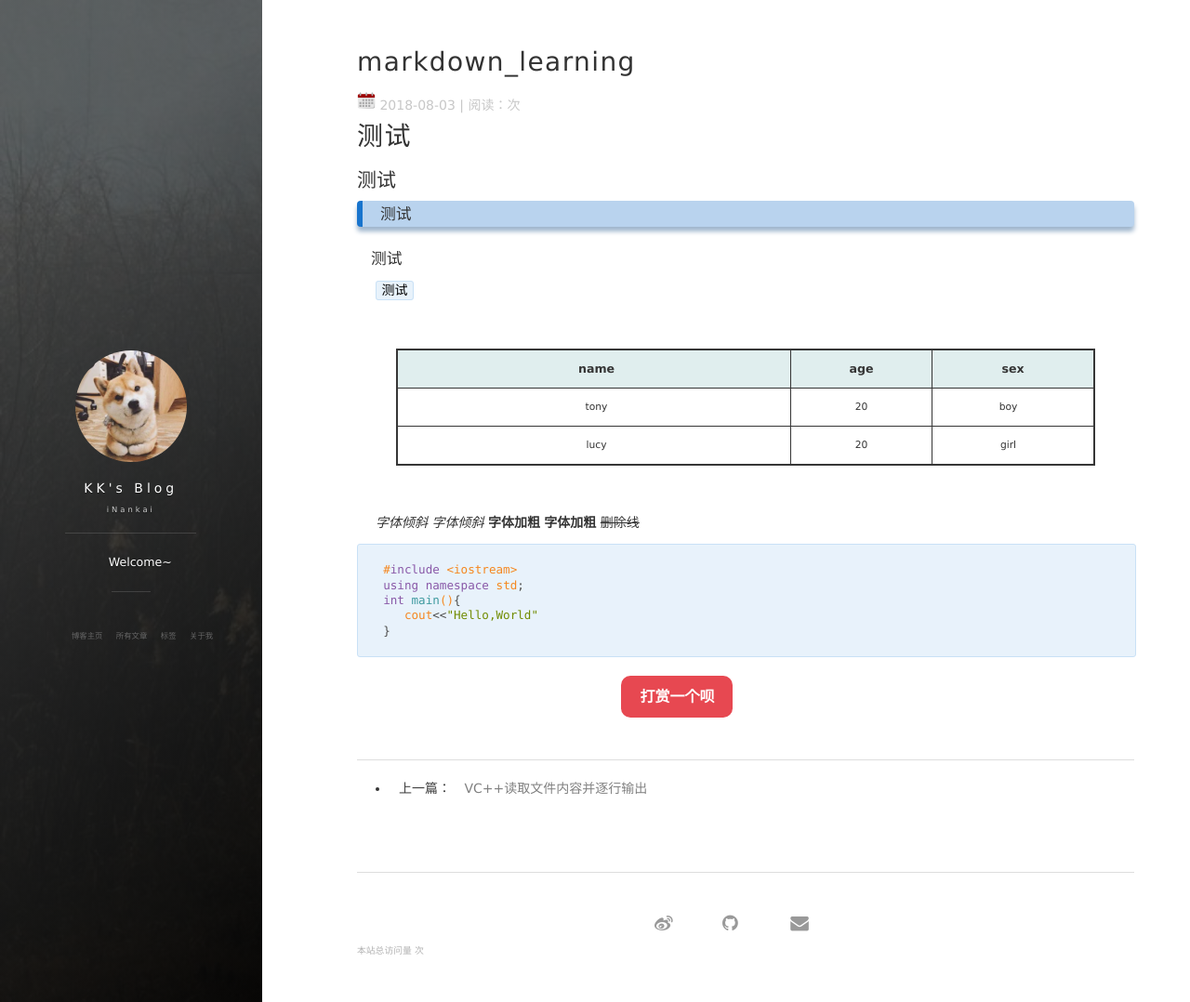
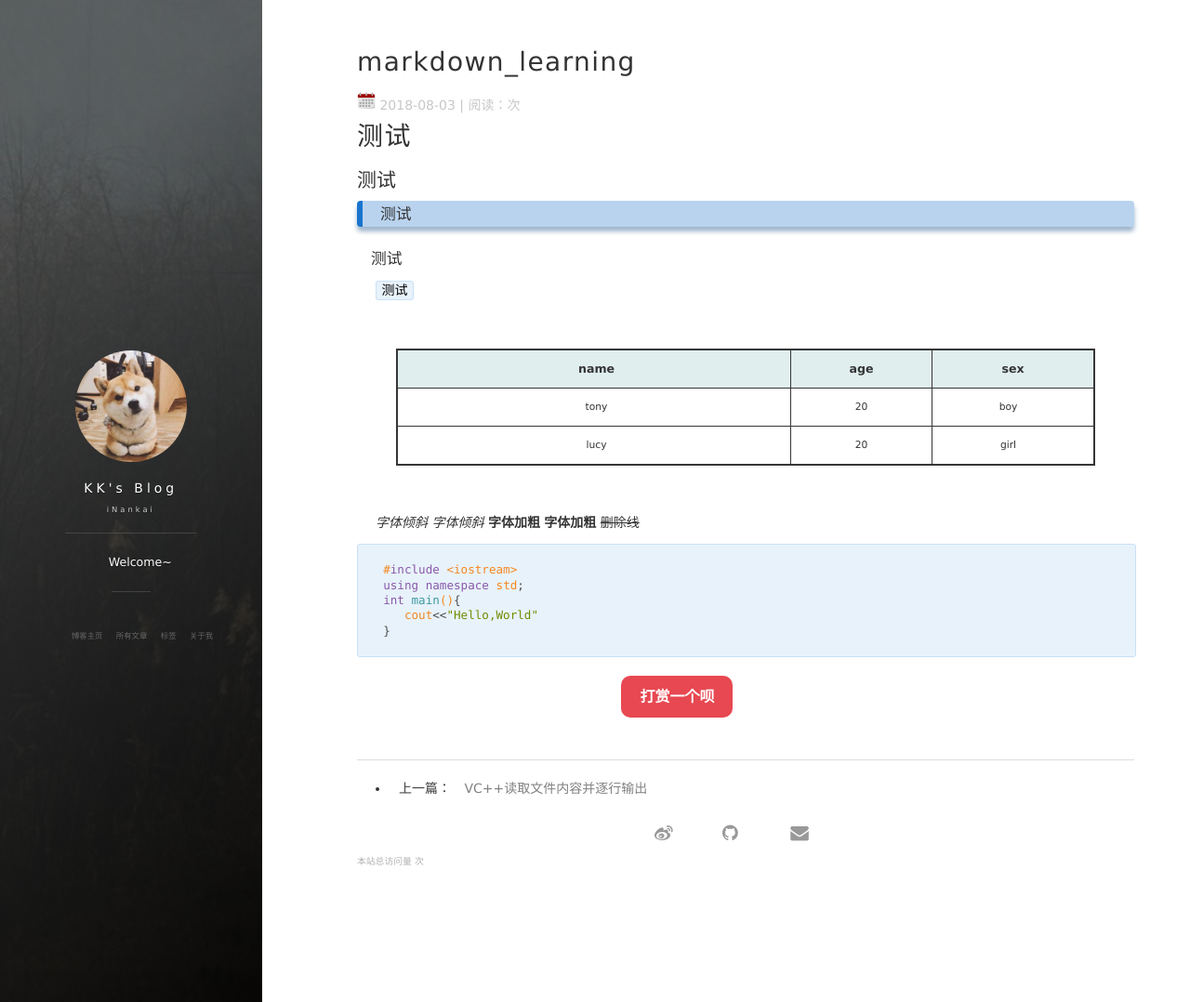
Before and after one commit to NKUkk/NKUkk.github.io, a Jekyll site: the page built from _posts/2018-08-03-markdown_learning.md, in a window 1280 px wide and 1078 px high. Shown: the whole window at 93% size. Built offline with Jekyll 4.4.1, drawn with Linux system fonts in a browser that asks for light colours; nearby versions of some CDN libraries; comment, search, counter and statistics services are not loaded.

Commit message:
Update comments.html

```diff
--- a/_includes/comments.html
+++ b/_includes/comments.html
@@ -1,4 +1,4 @@
-<section class="post-comments">
+<div class="comment"></div>
 
     <!--Leancloud 操作库:-->
     <script src="//cdn1.lncld.net/static/js/3.0.4/av-min.js"></script>
@@ -20,7 +20,3 @@
 
 
    <!-- <script type="text/javascript" src="http://v2.uyan.cc/code/uyan.js?uid="+'{{ site.comment.uyan }}'></script>-->
-
-
-
-</section>
```
